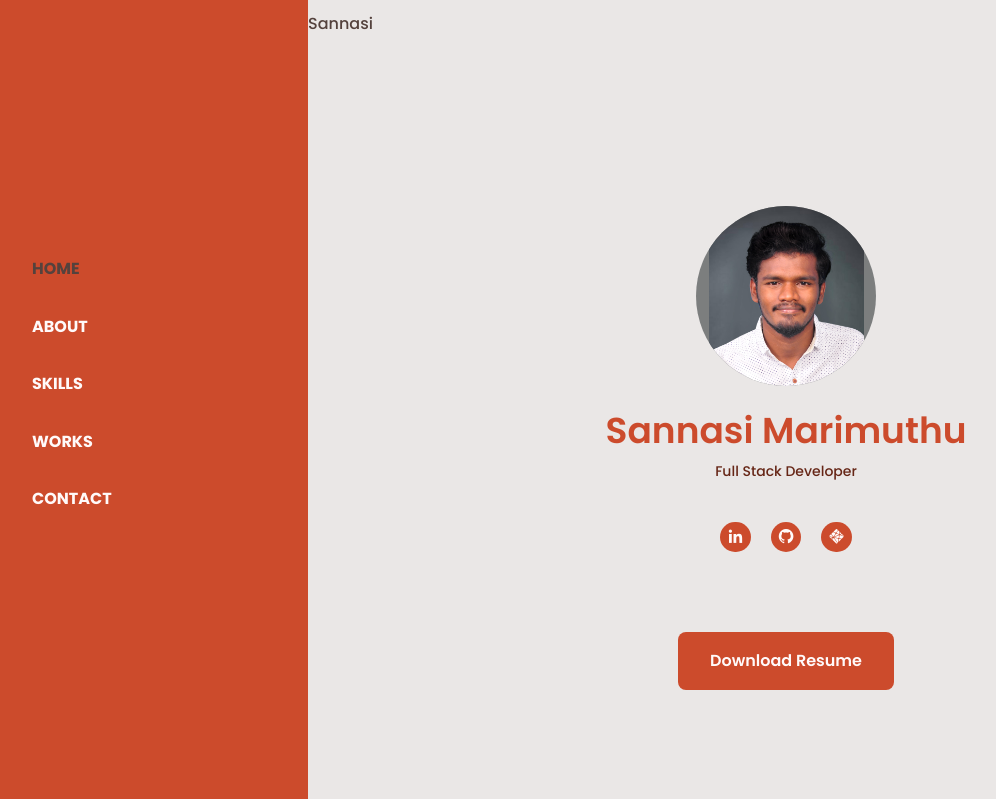
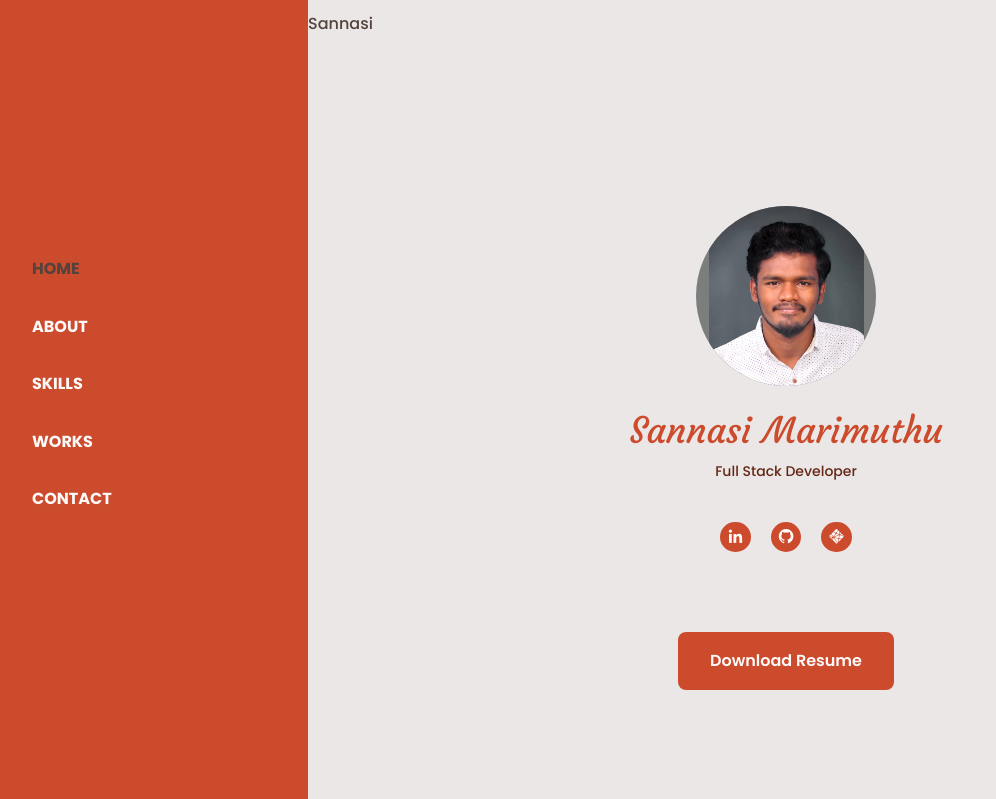
Before and after one commit to Sannasichottu/Portfolio-sannasi, a PHP site: page / in a window 1280 px wide. Shown: the top 799 px of the page, without its empty margins (16-1012 px from the left). Run offline with PHP 8.4, Linux system fonts and the light colour scheme.

Commit message:
font style change

```diff
--- a/assets/css/styles.css
+++ b/assets/css/styles.css
@@ -1,5 +1,6 @@
 /*===== GOOGLE FONTS =====*/
 @import url("https://fonts.googleapis.com/css2?family=Poppins:wght@400;500;600;700&display=swap");
+@import url("https://fonts.googleapis.com/css2?family=Courgette&display=swap");
 /*===== VARIABLES CSS =====*/
 :root {
   --header-height: 3rem;
@@ -205,7 +206,8 @@ img {
 .home_title {
   font-size: var(--h1-font-size);
   color: var(--first-color);
-  font-weight: var(--font-semi-bold);
+  font-weight: var(--font-medium);
+  font-family: "Courgette", cursive;
 }
 .home_profession {
   font-size: var(--small-font-size);
--- a/index.html
+++ b/index.html
@@ -59,6 +59,7 @@
               <img src="./assets/img/profile.JPG" alt="" />
             </div>
             <h1 class="home_title">Sannasi Marimuthu</h1>
+
             <span class="home_profession">Full Stack Developer</span>
 
             <div class="home_social">
```
